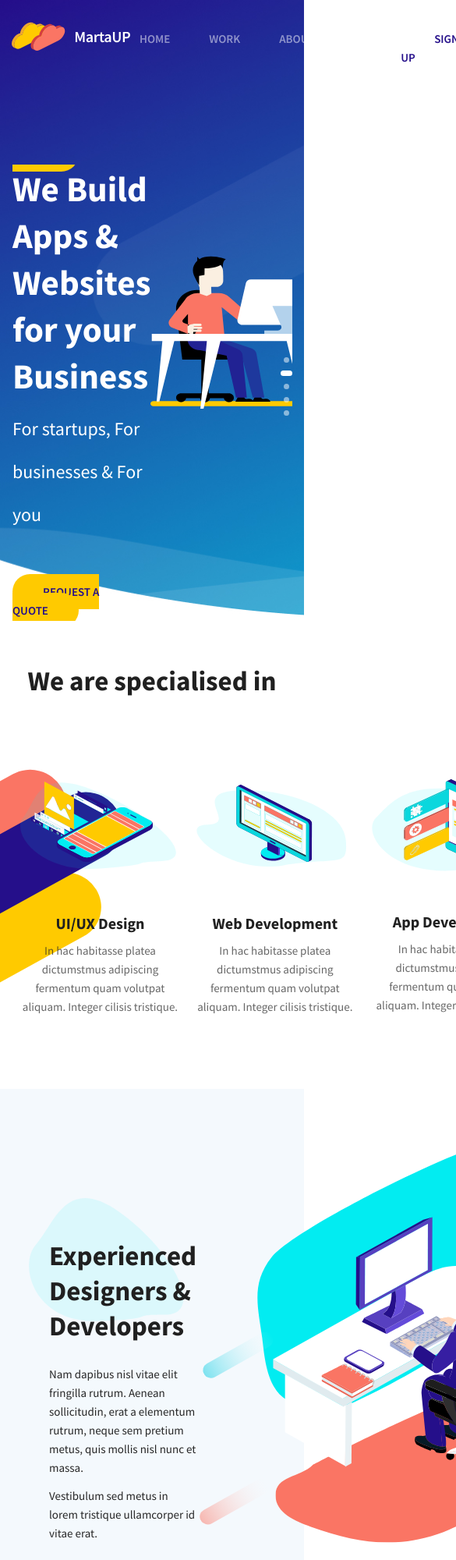
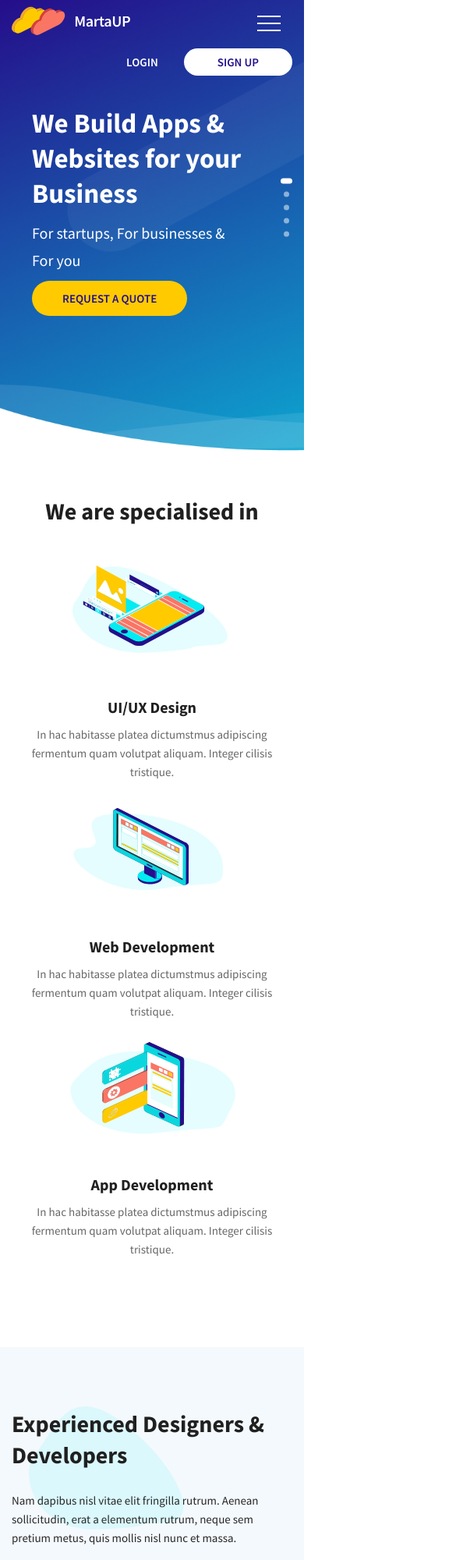
Before and after one commit to vladfreishmidt/MartaUp, a plain HTML site: page index.html in a window 390 px wide. Shown: the top 2000 px of the page at 78% size, 585 px wide, since content can reach past the window. Drawn offline with nearby package versions, Linux system fonts and the light colour scheme.

Commit message:
Mobile friendly task completed

```diff
--- a/css/style.css
+++ b/css/style.css
@@ -121,6 +121,7 @@ a {
     position: absolute;
     right: 0;
     top: 50%;
+    transform: translateY(-50%);
 }
 
 .header-dots button {
@@ -306,11 +307,304 @@ a {
 .footer__inner {
     display: flex;
     justify-content: space-between;
-    align-items: center;
-    height: 61px;
-    padding: 0 40px;
+    padding: 20px 40px 17px;
     color: #272727;
 }
 .footer__link a + a {
     margin-left: 20px;
 }
+
+@media (max-width: 1620px) {
+    .advantages {
+        background-image: none;
+    }
+}
+
+@media (max-width: 1201px) {
+    .services {
+        background-size: 60px;
+    }
+}
+
+
+@media (max-width: 1190px) {
+
+    .header-slider__item-images {
+        margin: 50px 20px 0 0;
+    }
+
+    .header-slider__item-images img {
+        width: 80%;
+    }
+
+    .header-slider__item-info {
+        padding: 50px 0;
+    }
+
+    .header-slider {
+        padding: 25px;
+    }
+
+    .advantages-box {
+        justify-content: space-around;
+    }
+
+    .advantages-box__images {
+        text-align: center;
+    }
+
+    .advantages-box__images img {
+        width: 80%;
+    }
+
+    .advantages-box--right .advantages-box__title {
+        padding: 30px 0 15px 20px;
+    }
+
+    .advantages-box--right .advantages-box__text {
+        padding-left: 20px;
+    }
+
+    .advantages-box--right .advantages-box__info {
+        padding-right: 30px;
+    }
+}
+
+@media (max-width: 1080px) {
+    .services {
+        background-image: none;
+    }
+
+    .advantages-box__info {
+        padding-top: 10px;
+    }
+
+    .advantages-box--right .advantages-box__info {
+        padding-right: 10px;
+    }
+
+    .advantages-box__images img {
+        width: 70%;
+        margin-top: 40px;
+    }
+
+    .reviews__items {
+        flex-wrap: wrap;
+    }
+
+    .reviews__item {
+        width: 48%;
+        margin-bottom: 25px;
+    }
+
+}
+
+
+@media (max-width: 924px) {
+
+    .header__top {
+        flex-wrap: wrap;
+    }
+
+    .header-btn {
+        width: 100%;
+        text-align: right;
+    }
+
+    .login {
+        margin-right: 30px;
+    }
+}
+
+
+@media (max-width: 900px) {
+    .header-slider__item-images {
+        display: none;
+    }
+}
+
+
+@media (max-width: 858px) {
+
+    .advantages {
+        padding-top: 0;
+    }
+
+    .advantages-box {
+        flex-wrap: wrap;
+        padding-bottom: 20px;
+    }
+
+    .advantages-box__info {
+        max-width: 100%;
+    }
+
+    .advantages-box__images img {
+        width: 100%;
+    }
+
+}
+
+
+@media (max-width: 775px) {
+    .servcies {
+        padding: 20px 0 40px;
+    }
+
+    .services__title {
+        margin-bottom: 40px;
+    }
+
+    .services__items {
+        flex-wrap: wrap;
+    }
+
+    .services__item {
+        width: 50%;
+        margin-bottom: 20px;
+    }
+}
+
+
+@media (max-width: 685px) {
+    .reviews {
+        padding: 38px 0;
+    }
+
+    .reviews__items {
+        display: block;
+    }
+
+    .reviews__item {
+        width: 100%;
+        margin-bottom: 25px;
+    }
+}
+
+
+@media (max-width: 620px) {
+    .footer__inner {
+        display: block;
+        text-align: center;
+        padding: 20px 10px 17px;
+    }
+
+    .footer__link {
+        margin-bottom: 10px;
+    }
+}
+
+
+@media (max-width: 570px) {
+    .menu__list {
+        display: none;
+        width: 100%;
+        text-align: center;
+        position: absolute;
+        top: 120px;
+        left: 0;
+        background-color: #1a50a8;
+        z-index: 5;
+    }
+
+    .menu__list li + li {
+        padding-left: 0;
+    }
+
+    .menu__list a {
+        display: block;
+        padding: 10px 0;
+    }
+
+    .menu__btn {
+        width: 30px;
+        height: 20px;
+        position: relative;
+        margin-right: 15px;
+    }
+
+    .menu__btn span {
+        width: 100%;
+        height: 2px;
+        background-color: #fff;
+        top: 9px;
+        position: absolute;
+    }
+
+    .menu__btn::after,
+    .menu__btn::before {
+        content: "";
+        width: 100%;
+        height: 2px;
+        background-color: #fff;
+        position: absolute;
+    }
+
+    .menu__btn::after {
+        top: 0;
+    }
+
+    .menu__btn::before {
+        bottom: 0;
+    }
+
+    .header-slider__item-info {
+        padding: 10px 30px 10px 0;
+    }
+
+    .header {
+        min-height: 580px;
+    }
+
+    .header-slider__description {
+        margin-bottom: 20px;
+        font-size: 20px;
+        line-height: 35px;
+    }
+
+    .header-slider__title {
+        font-size: 35px;
+        line-height: 45px;
+    }
+
+    .title {
+        font-size: 30px;
+        line-height: 40px;
+    }
+
+    .advantages-box__title {
+        font-size: 30px;
+        line-height: 40px;
+        padding: 68px 0 15px 0;
+    }
+
+    .advantages-box__text {
+        padding-left: 0;
+    }
+
+    .advantages-box--right .advantages-box__title {
+        padding: 30px 0 15px 0px;
+    }
+
+    .advantages-box--right .advantages-box__text {
+        padding-left: 0;
+    }
+}
+
+
+@media (max-width: 540px) {
+    .services__items {
+        display: block;
+    }
+
+    .services__item {
+        width: 100%;
+    }
+}
+
+
+@media (min-width: 571px) {
+    .menu__list {
+        display: flex !important;
+    }
+}
--- a/index.html
+++ b/index.html
@@ -17,6 +17,7 @@
 
   <header class="header">
     <div class="container">
+
       <div class="header__top">
         <div class="logo">
           <a href="#">
@@ -24,6 +25,9 @@
           </a>
         </div>
         <nav class="menu">
+          <div class="menu__btn">
+            <span></span>
+          </div>
           <ul class="menu__list">
             <li><a href="#">home </a></li>
             <li><a href="#">work</a></li>
@@ -38,79 +42,6 @@
       </div>
 
       <div class="header-slider">
-        <!-- SLIDER-ITEM -->
-        <div class="header-slider__item">
-          <div class="header-slider__item-content">
-            <div class="header-slider__item-info">
-              <h3 class="header-slider__title">
-                We Build Apps & Websites
-                for your Business
-              </h3>
-              <div class="header-slider__description">
-                For startups, For businesses & For you
-              </div>
-              <a href="#" class="header-slider__btn">Request a quote</a>
-            </div>
-            <div class="header-slider__item-images">
-              <img src="images/slider-img.svg" alt="MartaUp slider image">
-            </div>
-          </div>
-        </div>
-        <!-- SLIDER-ITEM -->
-        <div class="header-slider__item">
-          <div class="header-slider__item-content">
-            <div class="header-slider__item-info">
-              <h3 class="header-slider__title">
-                We Build Apps & Websites
-                for your Business
-              </h3>
-              <div class="header-slider__description">
-                For startups, For businesses & For you
-              </div>
-              <a href="#" class="header-slider__btn">Request a quote</a>
-            </div>
-            <div class="header-slider__item-images">
-              <img src="images/slider-img.svg" alt="MartaUp slider image">
-            </div>
-          </div>
-        </div>
-        <!-- SLIDER-ITEM -->
-        <div class="header-slider__item">
-          <div class="header-slider__item-content">
-            <div class="header-slider__item-info">
-              <h3 class="header-slider__title">
-                We Build Apps & Websites
-                for your Business
-              </h3>
-              <div class="header-slider__description">
-                For startups, For businesses & For you
-              </div>
-              <a href="#" class="header-slider__btn">Request a quote</a>
-            </div>
-            <div class="header-slider__item-images">
-              <img src="images/slider-img.svg" alt="MartaUp slider image">
-            </div>
-          </div>
-        </div>
-        <!-- SLIDER-ITEM -->
-        <div class="header-slider__item">
-          <div class="header-slider__item-content">
-            <div class="header-slider__item-info">
-              <h3 class="header-slider__title">
-                We Build Apps & Websites
-                for your Business
-              </h3>
-              <div class="header-slider__description">
-                For startups, For businesses & For you
-              </div>
-              <a href="#" class="header-slider__btn">Request a quote</a>
-            </div>
-            <div class="header-slider__item-images">
-              <img src="images/slider-img.svg" alt="MartaUp slider image">
-            </div>
-          </div>
-        </div>
-        <!-- SLIDER-ITEM -->
         <div class="header-slider__item">
           <div class="header-slider__item-content">
             <div class="header-slider__item-info">
@@ -129,8 +60,78 @@
           </div>
         </div>
 
+        <div class="header-slider__item">
+          <div class="header-slider__item-content">
+            <div class="header-slider__item-info">
+              <h3 class="header-slider__title">
+                We Build Apps & Websites
+                for your Business
+              </h3>
+              <div class="header-slider__description">
+                For startups, For businesses & For you
+              </div>
+              <a href="#" class="header-slider__btn">Request a quote</a>
+            </div>
+            <div class="header-slider__item-images">
+              <img src="images/slider-img.svg" alt="MartaUp slider image">
+            </div>
+          </div>
+        </div>
+
+        <div class="header-slider__item">
+          <div class="header-slider__item-content">
+            <div class="header-slider__item-info">
+              <h3 class="header-slider__title">
+                We Build Apps & Websites
+                for your Business
+              </h3>
+              <div class="header-slider__description">
+                For startups, For businesses & For you
+              </div>
+              <a href="#" class="header-slider__btn">Request a quote</a>
+            </div>
+            <div class="header-slider__item-images">
+              <img src="images/slider-img.svg" alt="MartaUp slider image">
+            </div>
+          </div>
+        </div>
+
+        <div class="header-slider__item">
+          <div class="header-slider__item-content">
+            <div class="header-slider__item-info">
+              <h3 class="header-slider__title">
+                We Build Apps & Websites
+                for your Business
+              </h3>
+              <div class="header-slider__description">
+                For startups, For businesses & For you
+              </div>
+              <a href="#" class="header-slider__btn">Request a quote</a>
+            </div>
+            <div class="header-slider__item-images">
+              <img src="images/slider-img.svg" alt="MartaUp slider image">
+            </div>
+          </div>
+        </div>
+
+        <div class="header-slider__item">
+          <div class="header-slider__item-content">
+            <div class="header-slider__item-info">
+              <h3 class="header-slider__title">
+                We Build Apps & Websites
+                for your Business
+              </h3>
+              <div class="header-slider__description">
+                For startups, For businesses & For you
+              </div>
+              <a href="#" class="header-slider__btn">Request a quote</a>
+            </div>
+            <div class="header-slider__item-images">
+              <img src="images/slider-img.svg" alt="MartaUp slider image">
+            </div>
+          </div>
+        </div>
       </div>
-
 
     </div>
   </header>
@@ -141,7 +142,7 @@
       <div class="services__title title">
         We are specialised in
       </div>
-      <!-- SERVICE ITEM -->
+
       <div class="services__items">
         <div class="services__item">
           <img class="services__item-img" src="images/service-1.svg" alt="Service image">
@@ -153,8 +154,6 @@
           </div>
         </div>
 
-        <!-- SERVICE ITEM -->
-
         <div class="services__item">
           <img class="services__item-img" src="images/service-2.svg" alt="Service image">
           <div class="services__item-title">
@@ -164,8 +163,6 @@
             In hac habitasse platea dictumstmus adipiscing fermentum quam volutpat aliquam. Integer cilisis tristique.
           </div>
         </div>
-
-        <!-- SERVICE ITEM -->
 
         <div class="services__item">
           <img class="services__item-img" src="images/service-3.svg" alt="Service image">
@@ -184,7 +181,7 @@
 
   <section class="advantages">
     <div class="container">
-      <!-- ADVANTAGES BOX -->
+
       <div class="advantages-box">
         <div class="advantages-box__info">
           <div class="advantages-box__title">
@@ -206,7 +203,6 @@
         </div>
       </div>
 
-      <!-- ADVANTAGES BOX -->
       <div class="advantages-box advantages-box--right">
         <div class="advantages-box__info advantages-box__info--2">
           <div class="advantages-box__title">
@@ -230,7 +226,6 @@
         </div>
       </div>
 
-      <!-- ADVANTAGES BOX -->
       <div class="advantages-box">
         <div class="advantages-box__info advantages-box__info--3">
           <div class="advantages-box__title">
@@ -257,7 +252,7 @@
     <div class="container">
       <div class="reviews__title title">Don’t Just Take Our Words</div>
       <div class="reviews__items">
-        <!-- REVIEWS ITEM -->
+
         <div class="reviews__item">
           <div class="reviews__item-head">
             <img src="images/rev-1.jpg" alt="reviews image">
@@ -271,7 +266,7 @@
             ullamcorper metus. Sed sollicitudin ipsum.
           </div>
         </div>
-        <!-- REVIEWS ITEM -->
+
         <div class="reviews__item">
           <div class="reviews__item-head">
             <img src="images/rev-2.jpg" alt="reviews image">
@@ -285,7 +280,7 @@
             ullamcorper metus. Sed sollicitudin ipsum.
           </div>
         </div>
-        <!-- REVIEWS ITEM -->
+
         <div class="reviews__item">
           <div class="reviews__item-head">
             <img src="images/rev-3.jpg" alt="reviews image">
--- a/js/main.js
+++ b/js/main.js
@@ -4,6 +4,11 @@ $(function () {
         vertical: true,
         dots: true,
         dotsClass: 'header-dots',
-        autoplay: 2000
+        // autoplay: 2000
     });
+
+    $('.menu__btn').on('click', function () {
+        $('.menu__list').slideToggle();
+    });
+
 });
```
